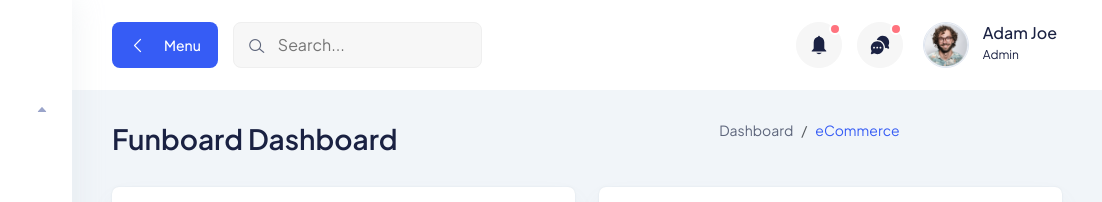
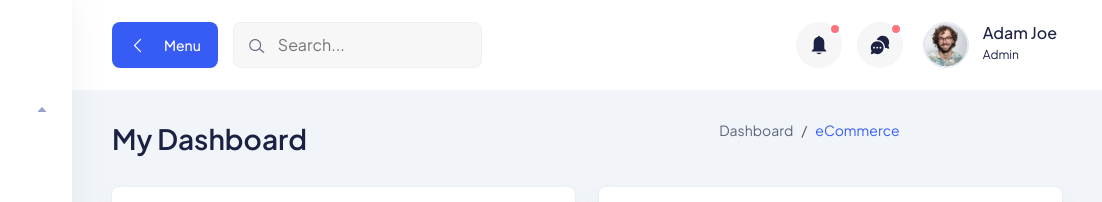
Before and after one commit to PlainAdmin/plain-free-bootstrap-admin-template, a website: page index.html in a window 1280 px wide. Shown: the top 202 px of the page, 178-1280 px from the left. Drawn offline with Linux system fonts and the light colour scheme.

Commit message:
Update headline

```diff
--- a/index.html
+++ b/index.html
@@ -476,7 +476,7 @@
             <div class="row align-items-center">
               <div class="col-md-6">
                 <div class="title">
-                  <h2>Funboard Dashboard</h2>
+                  <h2>My Dashboard</h2>
                 </div>
               </div>
               <!-- end col -->
```
